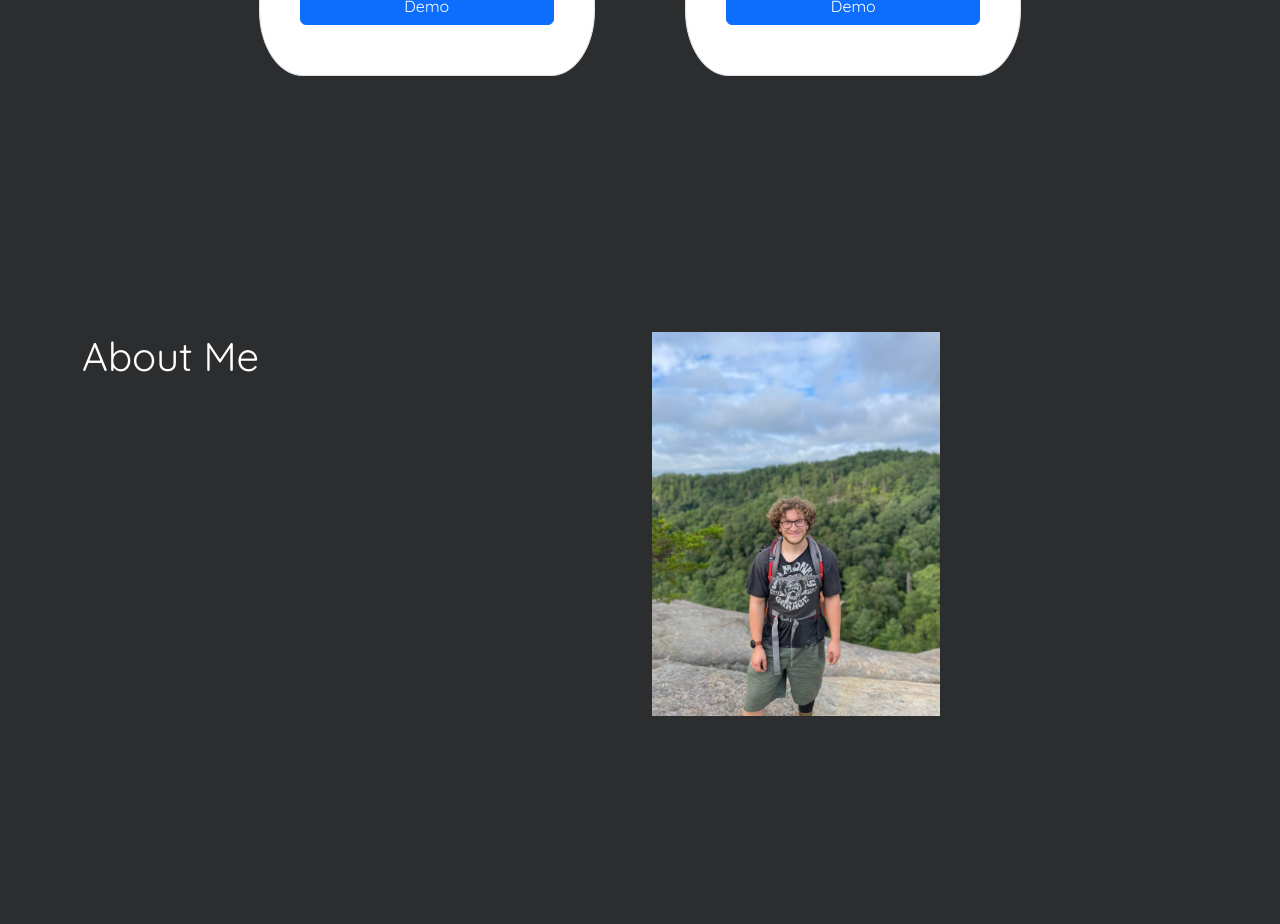
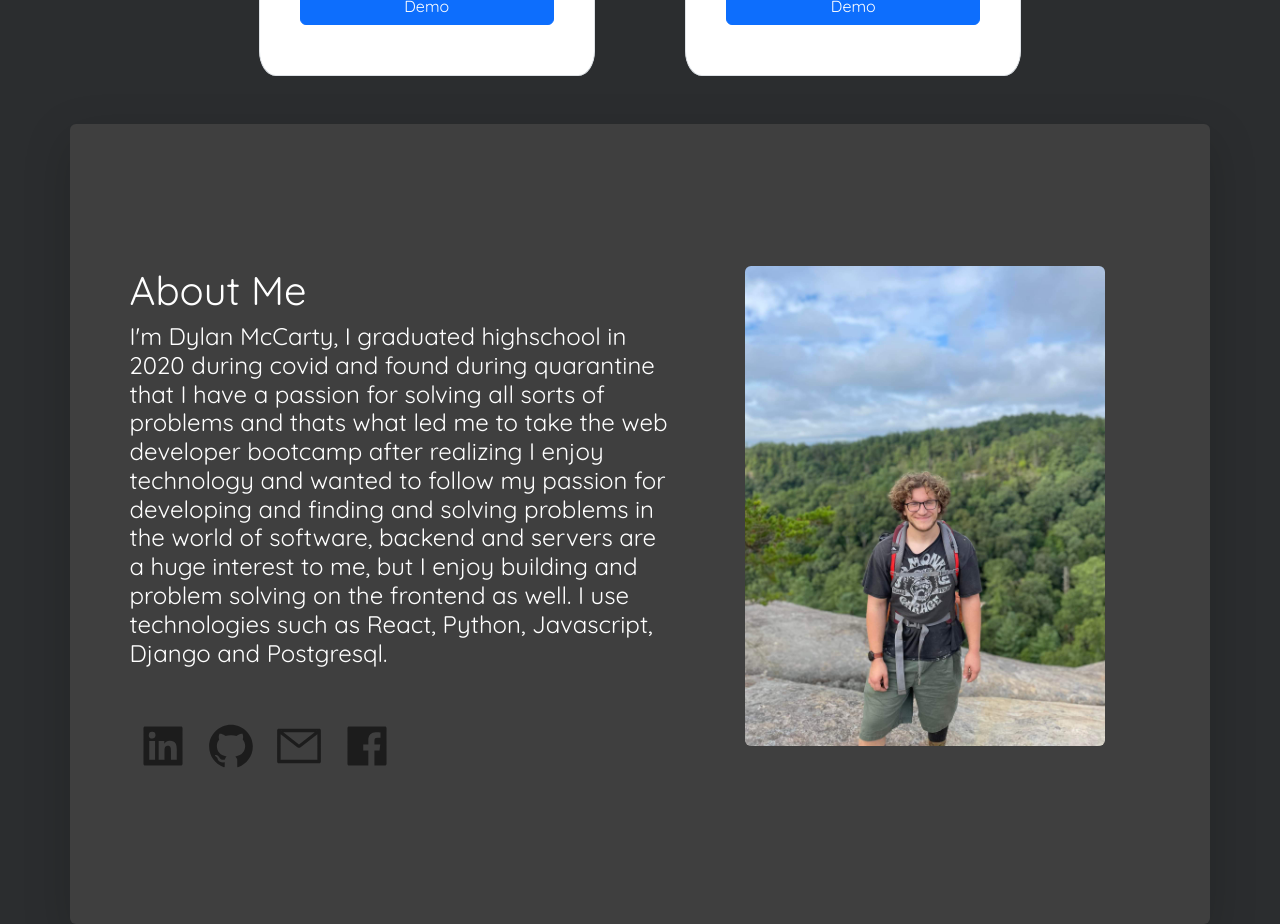
Before and after one commit to DylanMcCarty/dylanmccarty.github.io, a React (Create React App) app in the folder react-blog/: page / in a window 1280 px wide. Shown: the part 1960-2884 px from the top of the page. Built offline with nearby package versions, Linux system fonts and the light colour scheme.

Commit message:
absolutely beautiful

```diff
--- a/react-blog/src/AboutMe.css
+++ b/react-blog/src/AboutMe.css
@@ -1,14 +1,56 @@
 
 #aboutme {
-    height: 600px;
-    background-color: #2b2d2f;
+    height: auto;
+    background-color: #3f3f3f;
 }
 
 #imgofme {
-    height: 24rem;
+    height: 28rem;
     width: auto;
 }
 
 h1 {
     color: white
 }
+
+#imgofme {
+    height: 20rem;
+  }
+  @media (min-width: 576px) {
+    #imgofme {
+        height: 30rem;
+    }
+  }
+  @media (min-width: 768px) {
+    #imgofme {
+        height: 30rem;
+    }
+  }
+  @media (min-width: 992px) {
+    #imgofme {
+        height: 30rem;
+    }
+  }
+  @media (min-width: 1200px) {
+    #imgofme {
+        height: 30rem;
+    }
+  }
+  @media (min-width: 1400px) {
+    #imgofme {
+      height: 34rem;
+    }
+  }
+
+#contactme {
+    display: block;
+}
+    @media (max-width: 992px) {
+        #contactme {
+            display: none;
+        }
+    }
+
+.navbar-nav .nav-link {
+    font-size: 50px;
+    }
--- a/react-blog/src/AboutMe.js
+++ b/react-blog/src/AboutMe.js
@@ -1,17 +1,46 @@
 import React from 'react'
 import './AboutMe.css'
 import mehiking from './images/mehiking.jpeg'
+import { AiFillLinkedin, AiFillFacebook, AiOutlineMail, AiFillGithub } from 'react-icons/ai'
 
 export default function AboutMe() {
+
   return (
-    <div id='aboutme' className='container vh-100'>
-        <div className='row justify-content-center align-content-center d-flex h-100'>
-          <div className='col justify-text-center'>
-            <h1 className=''>About Me</h1>
-            <p></p>
+    <div id='aboutme' className='container shadow-lg rounded h-100 d-flex align-items-center'>
+        <div className='row justify-content-center align-content-center d-flex'>
+          <div className='col-lg-6 col-sm-12 d-flex justify-text-center'>
+            <div className='row'>
+              <div className='col-12'>
+                <h1 className=''>About Me</h1>
+              </div>
+              <div className='col-12'>
+                <p className='h4'>I'm Dylan McCarty, I graduated highschool in 2020 during covid and found during quarantine that I have a passion for solving all sorts of problems and thats what led me to take the
+                  web developer bootcamp after realizing I enjoy technology and wanted to follow my passion for developing and finding and solving problems in the world of software, backend and servers
+                  are a huge interest to me, but I enjoy building and problem solving on the frontend as well. I use technologies such as React, Python, Javascript, Django and Postgresql.
+                </p>
+              </div>
+              <div id='contactme' className='col h-25'>
+                <nav className='navbar navbar-expand-lg h-100 align-items-center'>
+                  <ul className='text-white text-decoration-none navbar-nav w-50 justify-content-between'>
+                    <li className='nav-item w-25'>
+                      <a className='nav-link' href='https://www.linkedin.com/in/dylanfordmccarty/'><AiFillLinkedin></AiFillLinkedin></a>
+                    </li>
+                    <li className='nav-item w-25'>
+                      <a className='nav-link' href='https://github.com/DylanMcCarty'><AiFillGithub></AiFillGithub></a>
+                    </li>
+                    <li className='nav-item w-25'>
+                      <a className='nav-link' href='mailto:dfmccarty2020@gmail.com'><AiOutlineMail></AiOutlineMail></a>
+                    </li>
+                    <li className='nav-item w-25'>
+                      <a className='nav-link' href='https://www.facebook.com/dylan.mccarty.528'><AiFillFacebook></AiFillFacebook></a>
+                    </li>
+                  </ul>
+                </nav>
+              </div>
+            </div>
           </div>
-          <div className='col justify-text-center'>
-            <img id='imgofme' alt='' src={mehiking}></img>
+          <div className='col-4 col-sm-5 d-flex justify-content-center '>
+            <img className='rounded' id='imgofme' alt='' src={mehiking}></img>
           </div>
         </div>
     </div>
--- a/react-blog/src/App.css
+++ b/react-blog/src/App.css
@@ -1,3 +1,7 @@
 body {
     background-color: #2b2d2f;
 }
+
+#aboutmediv {
+    background-color: #2b2d2f;
+}
--- a/react-blog/src/App.js
+++ b/react-blog/src/App.js
@@ -2,13 +2,17 @@ import React from 'react'
 import Hero from './Hero'
 import AboutMe from './AboutMe'
 import Projects from './Projects'
+import ContactMe from './ContactMe'
 
 export default function App() {
   return (
     <div>
         <Hero />
         <Projects />
-        <AboutMe />
+        <div id='aboutmediv' className='container-fluid vh-100 d-flex align-items-center'>
+         <AboutMe />
+        </div>
+        <ContactMe />
     </div>
   )
 }
--- /dev/null
+++ b/react-blog/src/ContactMe.css
@@ -0,0 +1,10 @@
+
+#contactmemobile {
+    display: none;
+}
+    @media (max-width: 992px) {
+        #contactmemobile {
+            display: block;
+            background-color: #2b2d2f;
+        }
+    }
--- /dev/null
+++ b/react-blog/src/ContactMe.js
@@ -0,0 +1,45 @@
+import React from 'react'
+import { AiFillLinkedin, AiFillFacebook, AiOutlineMail, AiFillGithub } from 'react-icons/ai'
+import './ContactMe.css'
+
+export default function ContactMe() {
+  return (
+    <div id='contactmemobile' className='container'>
+        <nav className='navbar navbar-expand-lg h-100 align-items-center'>
+            <ul className='text-white text-decoration-none navbar-nav w-100 justify-content-between'>
+                <div className='row align-items-center'>
+        <h1 className='mt-2 mb-2'>Contact Me</h1>
+                    <div className='col-3'>
+                        <li className='nav-item'>
+                            <a
+                            className='nav-link d-flex justify-content-center align-content-center'
+                            href='https://www.linkedin.com/in/dylanfordmccarty/'><AiFillLinkedin></AiFillLinkedin></a>
+                        </li>
+                    </div>
+                    <div className='col-3'>
+                        <li className='nav-item'>
+                            <a
+                            className='nav-link d-flex justify-content-center align-content-center'
+                            href='https://github.com/DylanMcCarty'><AiFillGithub></AiFillGithub></a>
+                        </li>
+                    </div>
+                    <div className='col-3'>
+                        <li className='nav-item'>
+                            <a
+                            className='nav-link d-flex justify-content-center align-content-center'
+                            href='mailto:dfmccarty2020@gmail.com'><AiOutlineMail></AiOutlineMail></a>
+                        </li>
+                    </div>
+                    <div className='col-3'>
+                        <li className='nav-item'>
+                            <a
+                            className='nav-link d-flex justify-content-center align-content-center'
+                            href='https://www.facebook.com/dylan.mccarty.528'><AiFillFacebook></AiFillFacebook></a>
+                        </li>
+                    </div>
+                </div>
+            </ul>
+        </nav>
+    </div>
+  )
+}
--- a/react-blog/src/Hero.js
+++ b/react-blog/src/Hero.js
@@ -4,6 +4,7 @@ import Me from './images/Mewithbg.jpg'
 import { BsFillArrowDownCircleFill } from "react-icons/bs";
 
 export default function Hero() {
+
   return (
     <div id="hero" className="container-fluid vh-100">
       <div className="row vh-100 d-flex align-items-center">
--- a/react-blog/src/Projects.css
+++ b/react-blog/src/Projects.css
@@ -11,7 +11,7 @@
     top: 0px;
     position: relative;
     /* background-color: #f2f8f9; */
-    border-radius: 13%;
+    border-radius: 5%;
     padding: 32px 24px;
     /* margin: 12px; */
     text-decoration: none;
```
